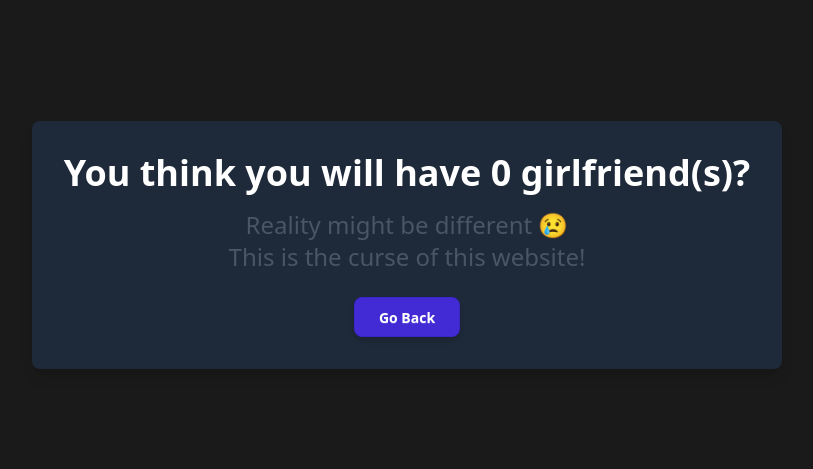
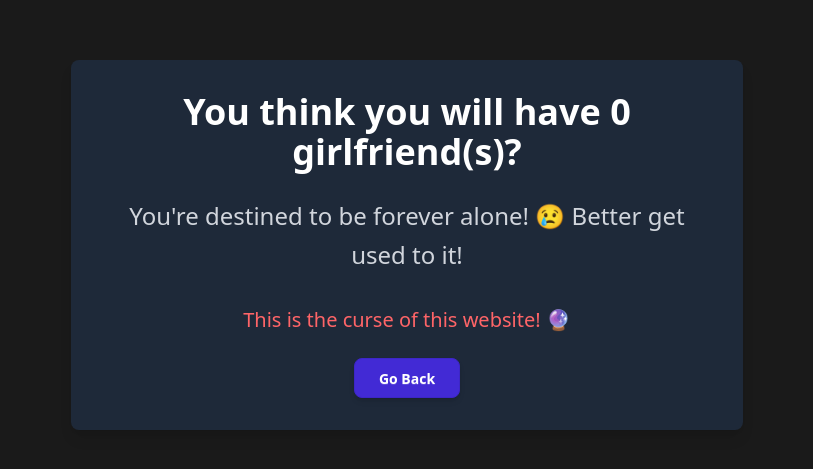
Before and after one commit to Aryandec/buttons, a Next.js app: page /results in a window 1280 px wide. Shown: the part 155-624 px from the top of the page, without its empty margins (233-1046 px from the left). Built offline with nearby package versions, Linux system fonts and the light colour scheme.

Commit message:
count msg change

```diff
--- a/app/results/page.js
+++ b/app/results/page.js
@@ -5,22 +5,43 @@ import { useEffect, useState, Suspense } from "react";
 function ResultsContent() {
   const searchParams = useSearchParams();
   const [count, setCount] = useState(0);
+  const [message, setMessage] = useState("");
 
   useEffect(() => {
-    const countValue = searchParams.get("count") || 0;
+    const countValue = Number(searchParams.get("count")) || 0;
     setCount(countValue);
+
+    if (countValue === 0) {
+      setMessage(
+        "You're destined to be forever alone! 😢 Better get used to it!"
+      );
+    } else if (countValue >= 1 && countValue <= 4) {
+      setMessage(
+        "Well, at least you're being realistic! But don't get too excited! 😏"
+      );
+    } else if (countValue >= 5 && countValue <= 7) {
+      setMessage(
+        "Wow, someone's being a bit too optimistic! Keep dreaming! 😂"
+      );
+    } else {
+      setMessage(
+        "Are you kidding me? You're delusional! This is not an anime! 🤣"
+      );
+    }
   }, [searchParams]);
 
   return (
     <div className="flex items-center justify-center h-screen bg-[#1a1a1a]">
-      <div className="text-center p-8 bg-gray-800 rounded-lg shadow-lg">
-        <h1 className="text-4xl font-bold text-white mb-4">
+      <div className="text-center p-8 bg-gray-800 rounded-lg shadow-lg max-w-2xl">
+        <h1 className="text-4xl font-bold text-white mb-6">
           You think you will have {count} girlfriend(s)?
         </h1>
-        <h2 className="text-2xl text-gray-600 mb-6">
-          Reality might be different 😢 <br /> This is the curse of this
-          website!
+        <h2 className="text-2xl text-gray-300 mb-8 leading-relaxed">
+          {message}
         </h2>
+        <p className="text-xl text-red-400 mb-6">
+          This is the curse of this website! 🔮
+        </p>
         <button
           className="btn btn-primary px-6 py-3 text-white font-bold rounded-lg shadow-md hover:bg-blue-600 transition duration-300"
           onClick={() => window.history.back()}
```
